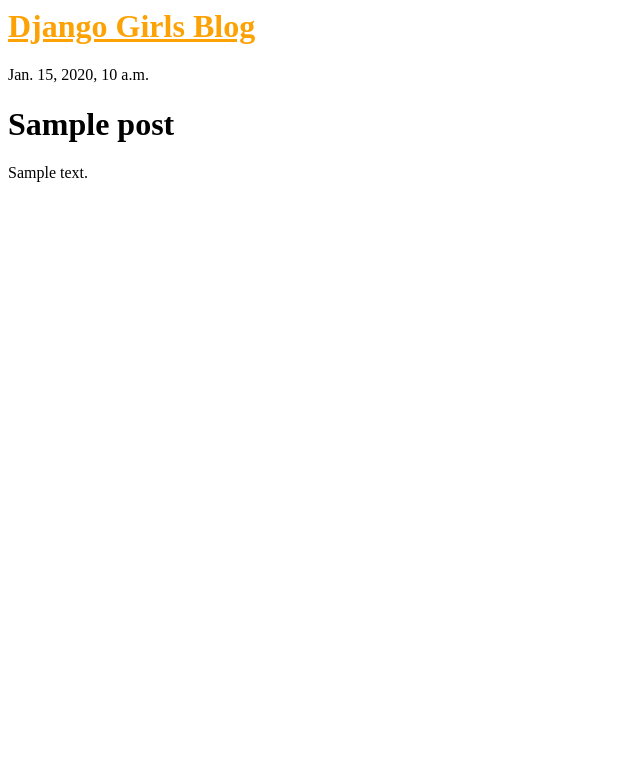
After one commit to budyachok/my-first-blog, a Django app: template blog/templates/blog/post_detail.html in a window 1280 px wide. The commit adds this page. Shown: the top 783 px of the page, without its empty margins (0-640 px from the left). Run offline with Django 3.2, Linux system fonts and the light colour scheme; the template is opened without the code that fills it: most values are stand-ins (such as "Sample title", 1, 10 or a date in 2020).

Commit message:
Added view and template for detailed blog post as well as CSS for the site.

```diff
--- /dev/null
+++ b/blog/static/css/blog.css
@@ -0,0 +1,3 @@
+ a {
+        color: #FCA205;
+    }
--- /dev/null
+++ b/blog/templates/blog/base.html
@@ -0,0 +1,21 @@
+{% load staticfiles %}
+<html>
+      <head>
+         <title>Django Girls blog</title>
+         <link rel="stylesheet" href="{% static 'css/blog.css' %}">
+
+      </head>
+      <body>
+       <div class="page-header">
+           <h1><a href="/">Django Girls Blog</a></h1>
+       </div>
+       <div class="content container">
+           <div class="row">
+               <div class="col-md-8">
+               {% block content %}
+               {% endblock %}
+               </div>
+           </div>
+       </div>
+   </body>
+  </html>
--- /dev/null
+++ b/blog/templates/blog/post_detail.html
@@ -0,0 +1,13 @@
+{% extends 'blog/base.html' %}
+
+   {% block content %}
+       <div class="post">
+           {% if post.published_date %}
+               <div class="date">
+                   {{ post.published_date }}
+               </div>
+           {% endif %}
+           <h1>{{ post.title }}</h1>
+           <p>{{ post.text|linebreaks }}</p>
+       </div>
+   {% endblock %}
--- a/blog/urls.py
+++ b/blog/urls.py
@@ -3,4 +3,5 @@
 
 urlpatterns = [
     url(r'^$', views.post_list, name='post_list'),
+    url(r'^post/(?P<pk>[0-9]+)/$', views.post_detail, name='post_detail'),
 ]
--- a/blog/views.py
+++ b/blog/views.py
@@ -1,8 +1,12 @@
 from django.shortcuts import render
 from django.utils import timezone
 from .models import Post
+from django.shortcuts import render, get_object_or_404
 
 # Create your views here.
 def post_list(request):
     posts = Post.objects.filter(published_date__lte=timezone.now()).order_by('published_date')
     return render(request, 'blog/post_list.html', {'posts':posts})
+def post_detail(request, pk):
+        post = get_object_or_404(Post, pk=pk)
+        return render(request, 'blog/post_detail.html', {'post': post})
--- /dev/null
+++ b/static/css/blog.css
@@ -0,0 +1,3 @@
+ a {
+        color: #FCA205;
+    }
```
Also changed, not shown: blog/templates/blog/post_list.html (+4 -13 lines).
